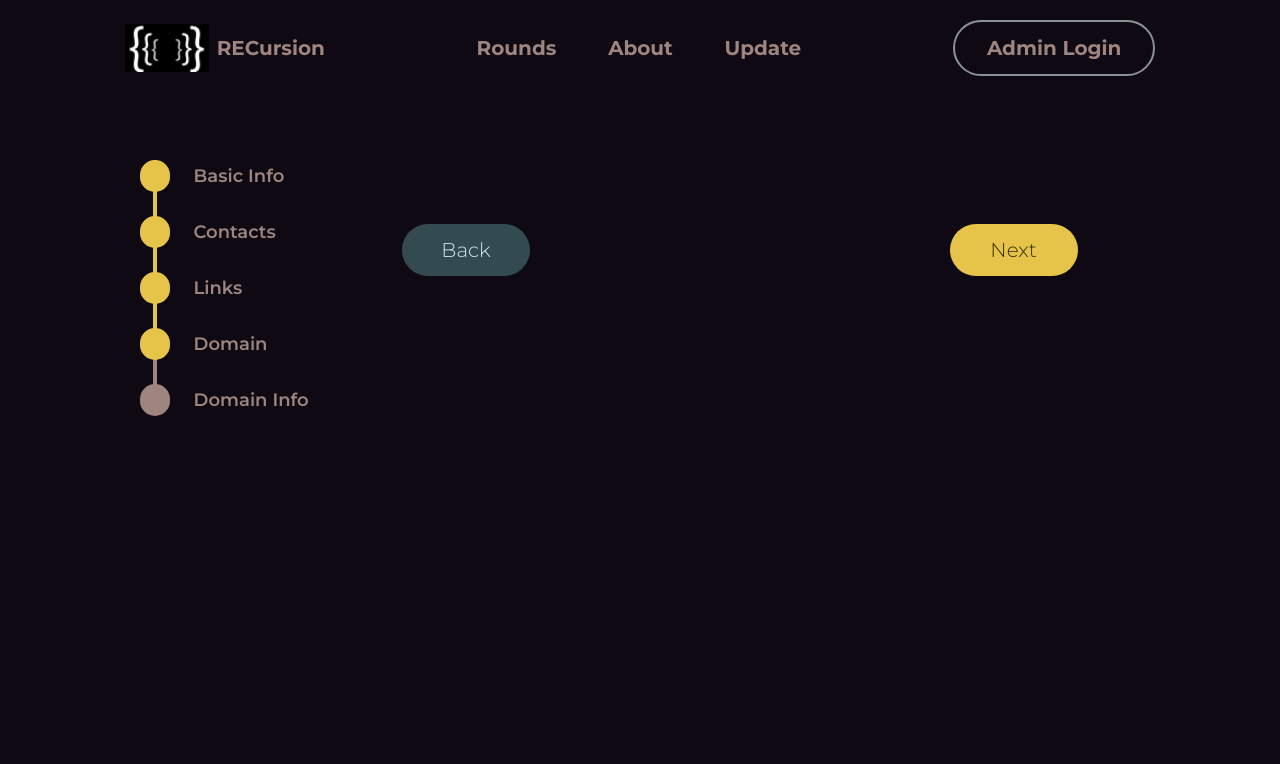
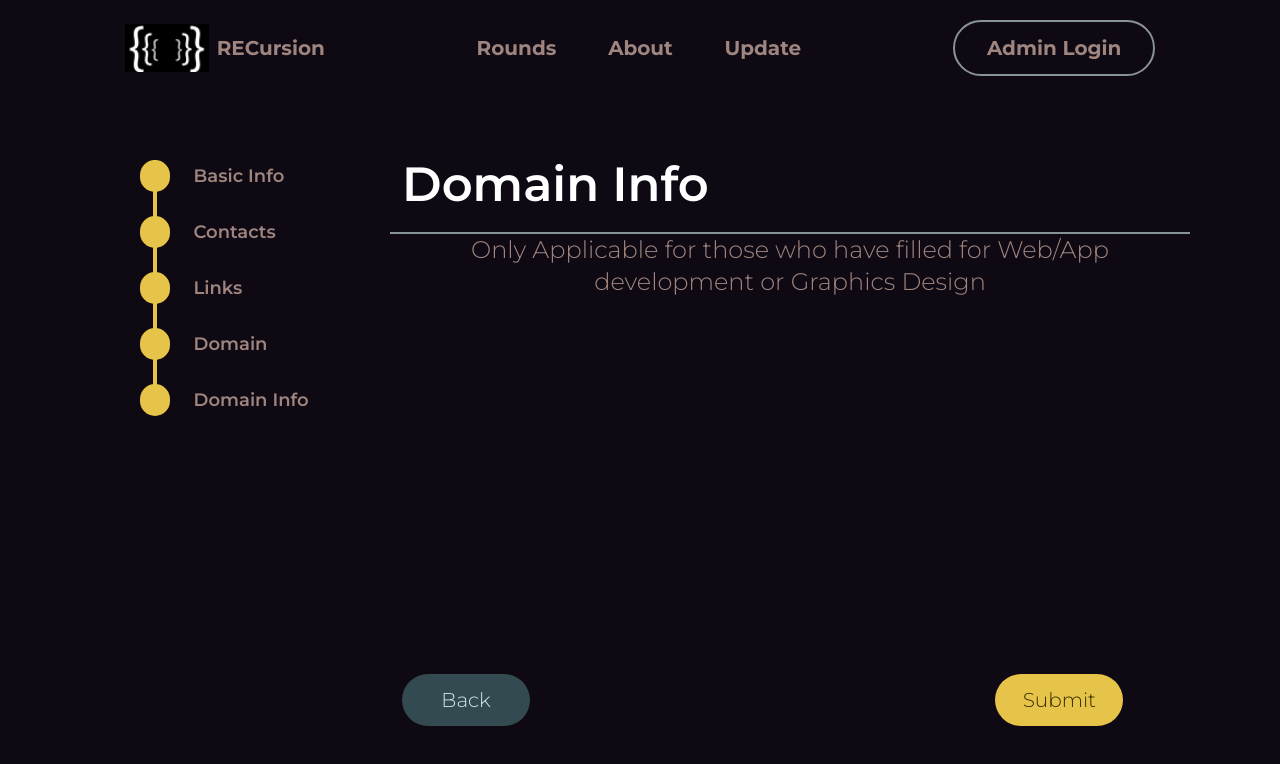
Before and after one commit to Sivam2313/auditions-portal, a React (Create React App) app: page /form in a window 1280 px wide. Shown: the top 764 px of the page. Built offline with nearby package versions, Linux system fonts and the light colour scheme; no server answers.

Commit message:
added domain section in form

```diff
--- a/src/Components/Form/Buttons.jsx
+++ b/src/Components/Form/Buttons.jsx
@@ -1,4 +1,5 @@
 import React from 'react'
+import {motion} from 'framer-motion'
 
 const Buttons = ({active,setActive,size}) => {
 
@@ -15,7 +16,7 @@ const Buttons = ({active,setActive,size}) => {
   }
 
   return (
-    <div className='w-11/12 flex justify-between pl-3 font-head text-xl mt-16'>
+    <motion.div layout className='w-11/12 flex justify-between pl-3 font-head text-xl mt-16'>
         <button className='bg-surface p-2 rounded-full w-32 text-onSurface' onClick={backHandler}
         style={{
           visibility: (active==0)? 'hidden':'visible'
@@ -26,7 +27,7 @@ const Buttons = ({active,setActive,size}) => {
         <button className='bg-primary p-3 rounded-full w-32 text-onPrimary' onClick={nextHandler}>
             {(active==size-1)? "Submit" : "Next"}
         </button>
-    </div>
+    </motion.div>
   )
 }
 
--- a/src/Components/Form/Form.jsx
+++ b/src/Components/Form/Form.jsx
@@ -6,10 +6,12 @@ import Basic from './Stepper/Elements/Basic'
 import Contacts from './Stepper/Elements/Contacts'
 import Links from './Stepper/Elements/Links'
 import Domains from './Stepper/Elements/Domains'
+import {motion} from 'framer-motion'
+import DomainInfo from './Stepper/Elements/DomainInfo'
 
 const Form = () => {
 
-  const [active, setActive] = useState(3)
+  const [active, setActive] = useState(4)
   const [name, setName] = useState()
   const [roll, setRoll] = useState()
   const [branch, setBranch] = useState()
@@ -18,37 +20,14 @@ const Form = () => {
   const [phone, setPhone] = useState("");
   const [cc, setCC] = useState("");
   const [cf, setCF] = useState("");
-  const [check, setCheck] = useState(new Array(4).fill(false));
-  const [git, setgit] = useState("");
-  const roles = [
-    "Teaching",
-    "Problem Setting",
-    "WebD/AppD",
-    "Graphic Designing",
-  ];
-  const [rangeof, setRangeof] = useState(new Array(4).fill(1));
-  const [total, setTotal] = useState(0);
-  const [showAlert, setShowAlert] = useState(false);
-  const [message, setMessage] = useState("");
-  const [drive, setDrive] = useState("");
-  const values = [1, 2, 3, 4];
+  const [appliedFor, setAppliedFor ] = useState([])
+  const [git, setGit] = useState()
+  const [drive, setDrive] = useState()
 
-  const [isValidname, setIsValidname] = useState(true);
-  const [isValidroll, setIsValidroll] = useState(true);
-  const [isValidbranch, setIsValidbranch] = useState(true);
-  const [isValidpmail, setIsValidpmail] = useState(true);
-  const [isValidimail, setIsValidimail] = useState(true);
-  const [isValidphone, setIsValidphone] = useState(true);
-  const [isValidcc, setIsValidcc] = useState(true);
-  const [isValidcf, setIsValidcf] = useState(true);
-  const [isValidgit, setIsValidgit] = useState(true);
-  const [isValidcheck, setIsValidcheck] = useState(true);
-  const [isValidrank, setIsValidrank] = useState(true);
-  const [isValiddrive, setIsValiddrive] = useState(true);
-
+  const roles = ['Teaching','Problem Setting','Web/App Development','Graphics Design']
   const steps = [{
         label:"Basic Info",
-        component:<Basic name={name} setName={setName} roll={roll} setRoll={setRoll} branch={branch} setBranch={setBranch}/>
+        component:<Basic setName={setName} setRoll={setRoll} setBranch={setBranch}/>
     },{
         label:"Contacts",
         component:<Contacts setImail={setImail} setPmail={setPmail} setPhone={setPhone}/>
@@ -57,20 +36,20 @@ const Form = () => {
         component:<Links setCC={setCC} setCF={setCF} />
     },{
         label:"Domain",
-        component:<Domains />
+        component:<Domains roles={roles} setAppliedFor={setAppliedFor} appliedFor={appliedFor}/>
     },{
         label:"Domain Info",
-        component:<Basic name={name} setName={setName} roll={roll} setRoll={setRoll} branch={branch} setBranch={setBranch}/>
+        component:<DomainInfo setGit={setGit} setDrive={setDrive} appliedFor={appliedFor}/>
     },]
   return (
     <div className='w-screen flex flex-col items-center'>
       <Navbar />
       <div className='pt-[20vh] w-8/12 min-w-[1000px] h-fit min-h-screen flex justify-start'>
           <Stepper steps={steps} active={active}/>
-          <div className='w-full'>
+          <motion.div layout className='w-full'>
             {steps[active].component}
             <Buttons active={active} setActive={setActive} size={steps.length}/>
-          </div>
+          </motion.div>
       </div>
     </div>
   )
--- /dev/null
+++ b/src/Components/Form/Stepper/Elements/DomainInfo.jsx
@@ -0,0 +1,38 @@
+import React from 'react'
+import Input from '../../Input'
+import Message from './Message'
+
+const DomainInfo = ({setGit,setDrive,appliedFor}) => {
+  return (
+    <div className='w-full min-w-[800px] min-h-[450px]'>
+        <div className='font-head pl-3 text-5xl text-left text-white font-semibold pb-6 border-b-2 border-outline'>
+            Domain Info
+        </div>
+        {
+            ((appliedFor.indexOf("Web/App Development")<=-1) && (appliedFor.indexOf("Graphics Design")<=-1)) && <Message />
+        }
+        <div className='pt-12 pl-3'
+        style={{
+            display: (appliedFor.indexOf("Web/App Development")<=-1)?"none":"block",
+        }}
+        >
+            <div className='font-head pb-3 text-2xl text-left text-white'>
+                Provide the link to your Github profile:
+            </div>
+            <Input setState={setGit} type='text' />
+        </div>
+        <div className='pt-12 pl-3'
+        style={{
+            display: (appliedFor.indexOf("Graphics Design")<=-1)?"none":"block",
+        }}
+        >
+            <div className='font-head pb-3 text-2xl text-left text-white'>
+                Provide the drive link to your artworks:
+            </div>
+            <Input setState={setDrive} type='text' />
+        </div>
+    </div>
+  )
+}
+
+export default DomainInfo
--- a/src/Components/Form/Stepper/Elements/Domains.jsx
+++ b/src/Components/Form/Stepper/Elements/Domains.jsx
@@ -1,10 +1,82 @@
 import React from 'react'
+import Input from '../../Input'
+import {motion} from 'framer-motion'
+const Domains = ({roles,setAppliedFor,appliedFor}) => {
 
-const Domains = () => {
+    const variants = {
+        shown:{opacity:1,height:'fit-content'},
+        hidden:{opacity:0,height:'0px'}
+    }
+
+    function handelChange(e){
+        var arr = [...appliedFor]
+        if(e.target.checked){
+            arr.push(e.target.value)
+        }
+        else{
+            const index = arr.indexOf(e.target.value);
+            if (index > -1) { // only splice array when item is found
+                arr.splice(index, 1); // 2nd parameter means remove one item only
+            }
+        }
+        console.log(arr);
+        setAppliedFor(arr)
+    }
+
   return (
-    <div>
-
-    </div>
+    <motion.div layout className='w-full min-w-[800px]'>
+        <div className='font-head pl-3 text-5xl text-left text-white font-semibold pb-6 border-b-2 border-outline'>
+            Domains
+        </div>
+        <div className='pt-8'>
+            <div className='pl-3 font-head pb-3 text-xl text-left text-white'>
+                Select the domains you are applying for:
+            </div>
+            <div className='pb-6 pl-6'>
+                {
+                    roles.map((role,idx)=>{
+                        return(
+                            <div key={idx} className='flex'>
+                                <input type="checkbox" value={role} className="w-6 h-12 text-blue-600 bg-gray-100 border-gray-300 rounded" onChange={(e)=>{handelChange(e)}}/>
+                                <div className="ml-3 text-white font-head text-lg flex items-center">{role}</div>
+                            </div>
+                        )
+                    })
+                }
+            </div>
+        </div>
+        <motion.div className='pt-8 border-t-2 border-outline'
+        animate = {(appliedFor.length<=1)? 'hidden' : 'shown'}
+        variants={variants}
+        >
+            <div className='font-head pb-3 text-xl text-left pl-3 text-white'>
+                Rank these domains distinctively, according to your priority :
+            </div>
+            <div>
+                {
+                    roles.map((role,idx)=>{
+                        if(appliedFor.indexOf(role)>-1){
+                            return(
+                                <div key={idx} className='flex pl-3 pt-3'>
+                                    <div className="ml-3 text-white font-head text-lg pr-5 flex w-4/12 items-center">{role}</div>
+                                    <div className='flex items-center'>
+                                        <input
+                                            type="range"
+                                            min={1}
+                                            max={appliedFor.length}
+                                            step={1}
+                                            className="bg-primary"
+                                            onChange={(e)=>console.log(e.target.value)}
+                                        />
+                                    </div>
+                                </div>
+                            )
+                        }
+                    })
+                }
+            </div>
+        </motion.div>
+    </motion.div>
   )
 }
 
--- /dev/null
+++ b/src/Components/Form/Stepper/Elements/Message.jsx
@@ -0,0 +1,9 @@
+import React from 'react'
+
+const Message = () => {
+  return (
+    <div className='text-onSurface2 font-head text-2xl mt-18'>Only Applicable for those who have filled for Web/App development or Graphics Design</div>
+  )
+}
+
+export default Message
--- a/src/Components/Form/Stepper/Stepper.jsx
+++ b/src/Components/Form/Stepper/Stepper.jsx
@@ -23,7 +23,7 @@ const Stepper = ({steps,active}) => {
         {
             steps.map((step,idx)=>{
                 return(
-                    <div className='flex w-full pb-6 items-center justify-between'>
+                    <div key={idx} className='flex w-full pb-6 items-center justify-between'>
                         <motion.div className='h-[2rem] w-[2.125rem] rounded-full z-50'
                         layout
                         transition={{delay:0.4}}
```
